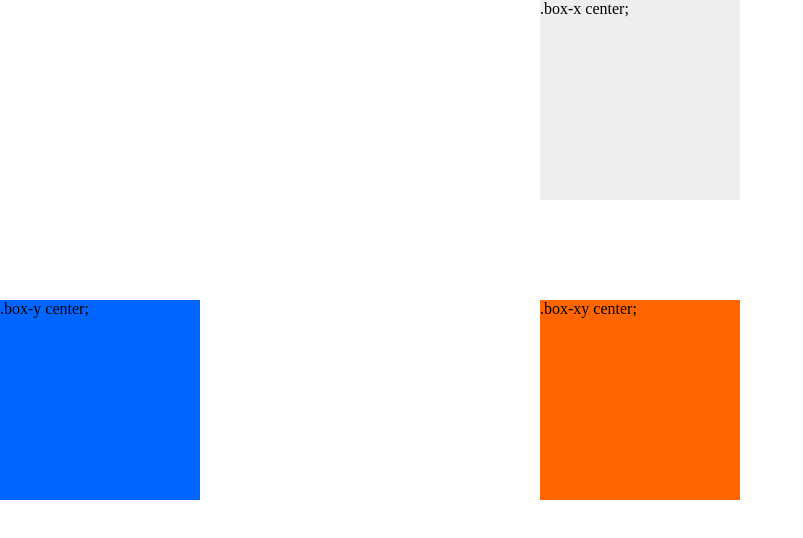
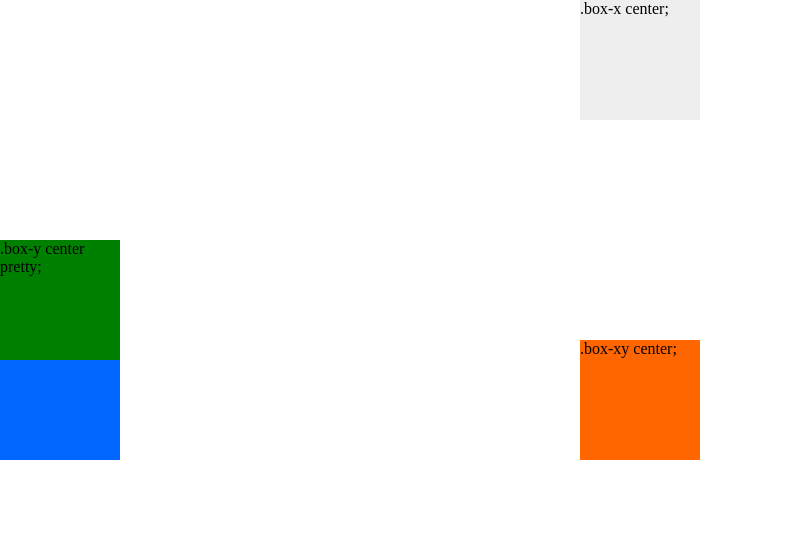
Before and after one commit to afeiship/webkit-cssui-absolute-center, a website: page docs/index.html in a window 1280 px wide. Shown: the whole page, without its empty margins (0-803 px from the left). Drawn offline with Linux system fonts and the light colour scheme.

Commit message:
add: pretty option

```diff
--- a/docs/index.html
+++ b/docs/index.html
@@ -13,8 +13,8 @@
     }
 
     .box {
-      width: 200px;
-      height: 200px;
+      width: 120px;
+      height: 120px;
     }
 
     .box-x {
@@ -27,6 +27,10 @@
 
     .box-xy {
       background: #f60;
+    }
+
+    .box[data-pretty=true]{
+      background: green;
     }
   </style>
 </head>
@@ -42,6 +46,10 @@
     .box-y center;
   </div>
 
+  <div class="box box-y webkit-sassui-absolute-center-y" data-pretty="true">
+    .box-y center pretty;
+  </div>
+
 
   <div class="box box-xy webkit-sassui-absolute-center-xy">
     .box-xy center;
--- a/src/webkit-sassui-absolute-center.scss
+++ b/src/webkit-sassui-absolute-center.scss
@@ -17,6 +17,9 @@
   &-y {
     top: 0;
     bottom: 0;
+    &[data-pretty="true"] {
+      top: -25%;
+    }
   }
 }
 /*webkit-sassui-absolute-center End*/
```
Also changed, not shown: dist/webkit-sassui-absolute-center.css, dist/webkit-sassui-absolute-center.min.css, dist/webkit-sassui-absolute-center.scss, docs/webkit-sassui-absolute-center.min.css.
